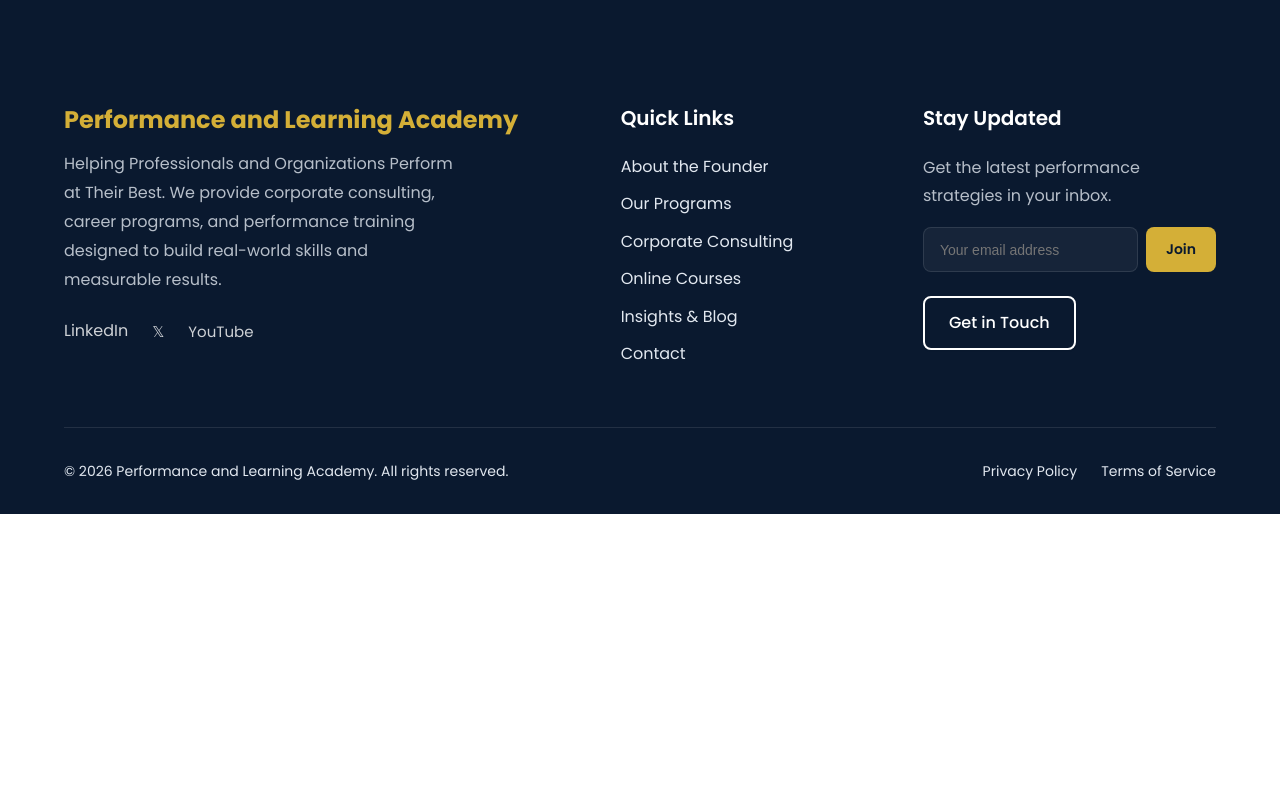
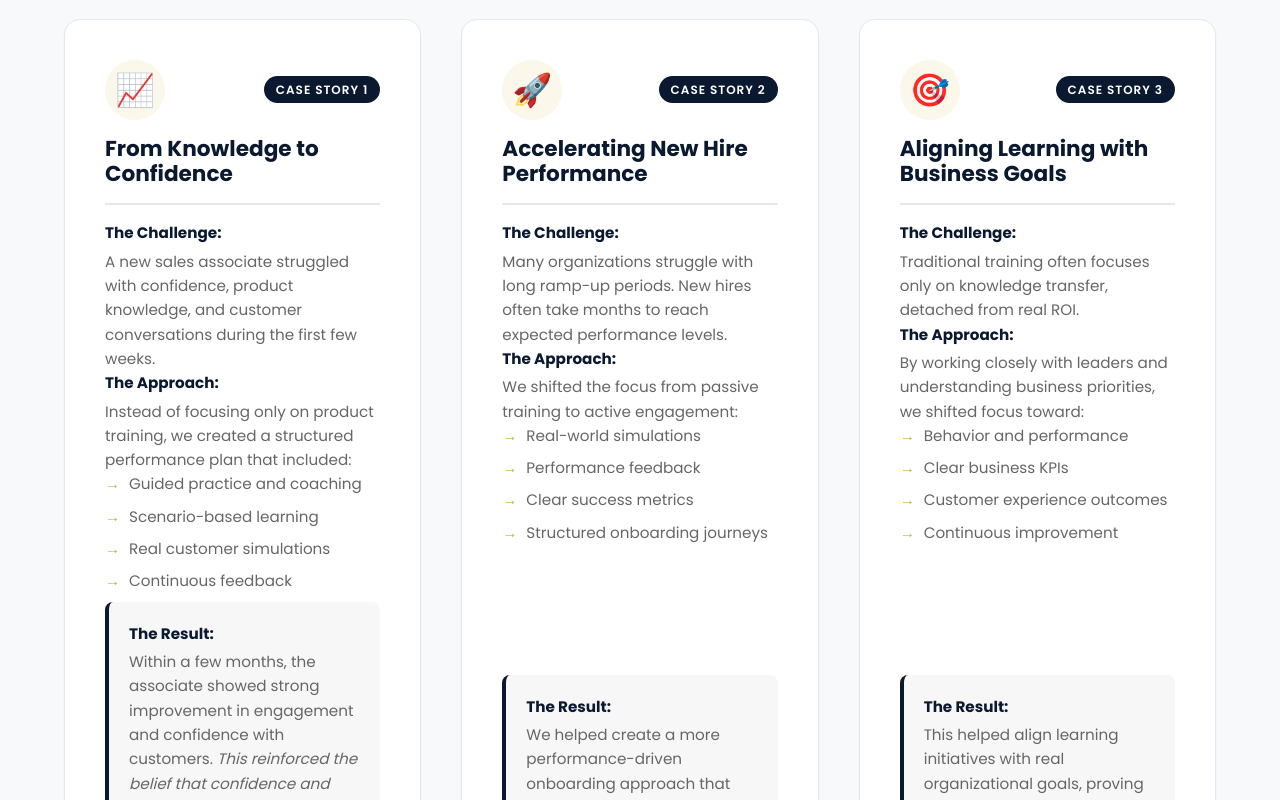
Before and after one commit to saurabhsaini789/saini-academy, a Next.js app: page /saini-academy/programs in a window 1280 px wide. Shown: the part 3760-4560 px from the top of the page. Before the commit the page ends 4274 px from the top, so only its background shows below. Built offline with nearby package versions, Linux system fonts and the light colour scheme.

Commit message:
Add Transformation Stories component to Consulting and Programs pages

```diff
--- a/src/app/consulting/page.tsx
+++ b/src/app/consulting/page.tsx
@@ -1,4 +1,5 @@
 import Link from 'next/link';
+import TransformationStories from '@/components/TransformationStories';
 import './page.css';
 
 export default function Consulting() {
@@ -85,6 +86,9 @@ export default function Consulting() {
                 </div>
             </section>
 
+            {/* Transformation Stories Section */}
+            <TransformationStories />
+
             <section className="section">
                 <div className="container">
                     <div className="text-center section-header">
--- a/src/app/programs/page.tsx
+++ b/src/app/programs/page.tsx
@@ -1,4 +1,5 @@
 import Link from 'next/link';
+import TransformationStories from '@/components/TransformationStories';
 import './page.css';
 
 export default function Programs() {
@@ -121,6 +122,9 @@ export default function Programs() {
                 </div>
             </section>
 
+            {/* Transformation Stories Section */}
+            <TransformationStories />
+
             {/* Custom Consulting CTA */}
             <section className="section bg-dark text-center">
                 <div className="container max-w-md mx-auto">
--- /dev/null
+++ b/src/components/TransformationStories.css
@@ -0,0 +1,108 @@
+.transformation-section {
+    border-top: 1px solid var(--color-border);
+    border-bottom: 1px solid var(--color-border);
+    padding: 6rem 1rem;
+}
+
+.stories-grid {
+    display: grid;
+    grid-template-columns: repeat(auto-fit, minmax(320px, 1fr));
+    gap: 2.5rem;
+    margin-top: 3rem;
+}
+
+.story-card {
+    background: var(--color-background);
+    border: 1px solid var(--color-border);
+    border-radius: var(--radius-lg);
+    padding: 2.5rem;
+    box-shadow: var(--shadow-sm);
+    transition: transform var(--transition-normal), box-shadow var(--transition-normal);
+    display: flex;
+    flex-direction: column;
+}
+
+.story-card:hover {
+    transform: translateY(-8px);
+    box-shadow: var(--shadow-lg);
+    border-color: var(--color-accent);
+}
+
+.story-header {
+    display: flex;
+    justify-content: space-between;
+    align-items: center;
+}
+
+.story-icon {
+    font-size: 2rem;
+    background: rgba(212, 175, 55, 0.1);
+    width: 60px;
+    height: 60px;
+    display: flex;
+    align-items: center;
+    justify-content: center;
+    border-radius: 50%;
+}
+
+.story-badge {
+    background-color: var(--color-primary);
+    color: var(--color-background);
+    padding: 0.25rem 0.75rem;
+    border-radius: 20px;
+    font-size: 0.75rem;
+    font-weight: 600;
+    text-transform: uppercase;
+    letter-spacing: 1px;
+}
+
+.story-title {
+    font-size: 1.35rem;
+    color: var(--color-primary);
+    margin-top: 1rem;
+    border-bottom: 2px solid var(--color-border);
+    padding-bottom: 1rem;
+}
+
+.story-context,
+.story-solution,
+.story-result {
+    font-size: 0.95rem;
+    line-height: 1.6;
+    color: var(--color-text-muted);
+}
+
+.story-context strong,
+.story-solution strong,
+.story-result strong {
+    color: var(--color-primary);
+    display: block;
+    margin-bottom: 0.25rem;
+}
+
+.story-list {
+    list-style: none;
+    padding-left: 0;
+}
+
+.story-list li {
+    position: relative;
+    padding-left: 1.5rem;
+    margin-bottom: 0.5rem;
+}
+
+.story-list li::before {
+    content: '→';
+    position: absolute;
+    left: 0;
+    color: var(--color-accent);
+    font-weight: bold;
+}
+
+.story-result {
+    margin-top: auto;
+    background-color: rgba(10, 25, 47, 0.03);
+    padding: 1.25rem;
+    border-radius: var(--radius-md);
+    border-left: 4px solid var(--color-primary);
+}
--- /dev/null
+++ b/src/components/TransformationStories.tsx
@@ -0,0 +1,98 @@
+import Link from 'next/link';
+import './TransformationStories.css';
+
+export default function TransformationStories() {
+    return (
+        <section className="section bg-surface transformation-section">
+            <div className="container">
+                <div className="text-center section-header max-w-lg mx-auto mb-4">
+                    <h2 className="heading-md mb-2 text-primary">Real Transformation. Real Performance.</h2>
+                    <p className="section-subtitle">
+                        The goal is not just to train people, but to transform behavior and performance. Here are examples of how structured learning and performance systems create measurable impact.
+                    </p>
+                </div>
+
+                <div className="stories-grid">
+
+                    {/* Story 1 */}
+                    <div className="story-card">
+                        <div className="story-header mb-2">
+                            <span className="story-icon">📈</span>
+                            <div className="story-badge">Case Story 1</div>
+                        </div>
+                        <h3 className="story-title mb-2">From Knowledge to Confidence</h3>
+                        <p className="story-context mb-2">
+                            <strong>The Challenge:</strong> A new sales associate struggled with confidence, product knowledge, and customer conversations during the first few weeks.
+                        </p>
+                        <div className="story-solution mb-2">
+                            <strong>The Approach:</strong> Instead of focusing only on product training, we created a structured performance plan that included:
+                            <ul className="story-list mt-1">
+                                <li>Guided practice and coaching</li>
+                                <li>Scenario-based learning</li>
+                                <li>Real customer simulations</li>
+                                <li>Continuous feedback</li>
+                            </ul>
+                        </div>
+                        <div className="story-result mt-3">
+                            <strong>The Result:</strong> Within a few months, the associate showed strong improvement in engagement and confidence with customers. <em>This reinforced the belief that confidence and behavior drive results more than information alone.</em>
+                        </div>
+                    </div>
+
+                    {/* Story 2 */}
+                    <div className="story-card">
+                        <div className="story-header mb-2">
+                            <span className="story-icon">🚀</span>
+                            <div className="story-badge">Case Story 2</div>
+                        </div>
+                        <h3 className="story-title mb-2">Accelerating New Hire Performance</h3>
+                        <p className="story-context mb-2">
+                            <strong>The Challenge:</strong> Many organizations struggle with long ramp-up periods. New hires often take months to reach expected performance levels.
+                        </p>
+                        <div className="story-solution mb-2">
+                            <strong>The Approach:</strong> We shifted the focus from passive training to active engagement:
+                            <ul className="story-list mt-1">
+                                <li>Real-world simulations</li>
+                                <li>Performance feedback</li>
+                                <li>Clear success metrics</li>
+                                <li>Structured onboarding journeys</li>
+                            </ul>
+                        </div>
+                        <div className="story-result mt-3">
+                            <strong>The Result:</strong> We helped create a more performance-driven onboarding approach that accelerated development and reduced learning fatigue.
+                        </div>
+                    </div>
+
+                    {/* Story 3 */}
+                    <div className="story-card">
+                        <div className="story-header mb-2">
+                            <span className="story-icon">🎯</span>
+                            <div className="story-badge">Case Story 3</div>
+                        </div>
+                        <h3 className="story-title mb-2">Aligning Learning with Business Goals</h3>
+                        <p className="story-context mb-2">
+                            <strong>The Challenge:</strong> Traditional training often focuses only on knowledge transfer, detached from real ROI.
+                        </p>
+                        <div className="story-solution mb-2">
+                            <strong>The Approach:</strong> By working closely with leaders and understanding business priorities, we shifted focus toward:
+                            <ul className="story-list mt-1">
+                                <li>Behavior and performance</li>
+                                <li>Clear business KPIs</li>
+                                <li>Customer experience outcomes</li>
+                                <li>Continuous improvement</li>
+                            </ul>
+                        </div>
+                        <div className="story-result mt-3">
+                            <strong>The Result:</strong> This helped align learning initiatives with real organizational goals, proving training impact to stakeholders.
+                        </div>
+                    </div>
+
+                </div>
+
+                <div className="text-center mt-5">
+                    <h3 className="heading-sm mb-2 text-primary">Let&apos;s Create Performance Transformation in Your Organization</h3>
+                    <Link href="/contact" className="btn btn-primary btn-lg">Book a Consultation</Link>
+                </div>
+            </div>
+        </section>
+    );
+}
```
